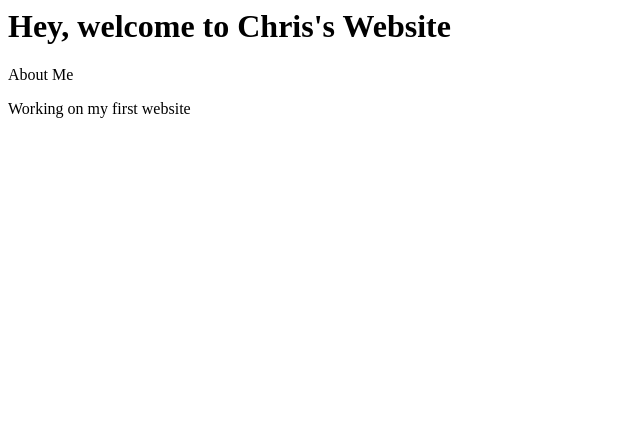
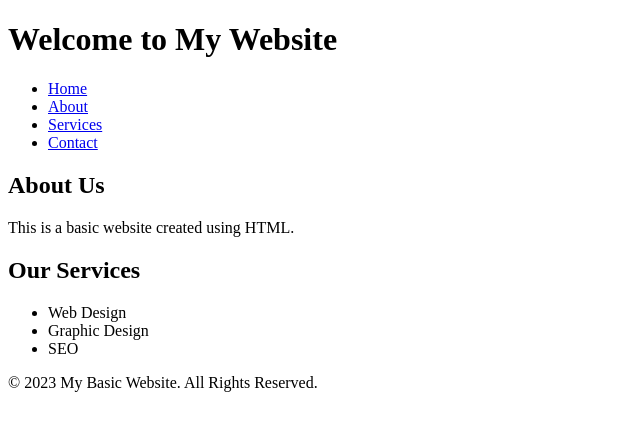
Before and after one commit to cparris1106/Intro_website, a plain HTML site: page index.html in a window 1280 px wide. Shown: the whole page, without its empty margins (0-640 px from the left). Drawn offline with Linux system fonts and the light colour scheme.

Commit message:
Update index.html

```diff
--- a/index.html
+++ b/index.html
@@ -1,11 +1,39 @@
-<html>
-    <h1>
-        Hey, welcome to Chris's Website
-        </h1>
-        <body
-            <h2>About Me </h2>
-            <p>
-                Working on my first website
-            </p>
-        </body>
+<!DOCTYPE html>
+<html lang="en">
+<head>
+    <meta charset="UTF-8">
+    <meta http-equiv="X-UA-Compatible" content="IE=edge">
+    <meta name="viewport" content="width=device-width, initial-scale=1.0">
+    <title>My Basic Website</title>
+</head>
+<body>
+    <header>
+        <h1>Welcome to My Website</h1>
+    </header>
+    <nav>
+        <ul>
+            <li><a href="#">Home</a></li>
+            <li><a href="#">About</a></li>
+            <li><a href="#">Services</a></li>
+            <li><a href="#">Contact</a></li>
+        </ul>
+    </nav>
+    <main>
+        <section>
+            <h2>About Us</h2>
+            <p>This is a basic website created using HTML.</p>
+        </section>
+        <section>
+            <h2>Our Services</h2>
+            <ul>
+                <li>Web Design</li>
+                <li>Graphic Design</li>
+                <li>SEO</li>
+            </ul>
+        </section>
+    </main>
+    <footer>
+        <p>&copy; 2023 My Basic Website. All Rights Reserved.</p>
+    </footer>
+</body>
 </html>
```
